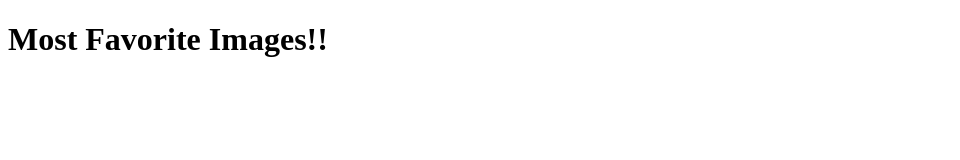
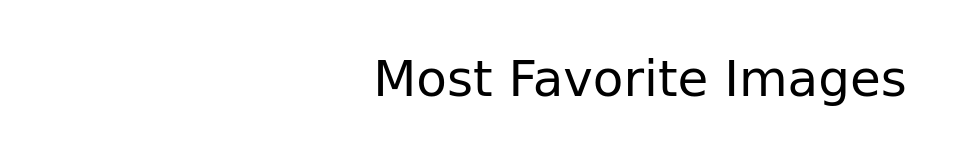
Before and after one commit to marceloguzman9/L05HandsOn, a plain HTML site: page index.html in a window 1280 px wide. Shown: the whole page, without its empty margins (0-960 px from the left). Drawn offline with Linux system fonts and the light colour scheme.

Commit message:
Added html/cssSnipets

```diff
--- a/index.html
+++ b/index.html
@@ -2,16 +2,22 @@
 <html lang="en">
 <head>
     <title>L05HandsOn</title>
-
-
-    <link rel="stylesheet" href="style.css">
+     <link rel="stylesheet" href="styles.css">
 </head>
 
 <body>
-        <header>
-                <h1>Most Favorite Images!!</h1>
 
-              </header>
+    <header>
+            <div class="header">
+
+
+            <P>Most Favorite Images</P>
+
+
+
+    </header>
+
+      </div>
 
 </body>
 </html>
--- a/styles.css
+++ b/styles.css
@@ -0,0 +1,13 @@
+
+
+.header {
+    font-size: 50px;
+
+    text-align: center;
+
+}
+
+ p {
+    font-family: cursive;
+
+ }
```
